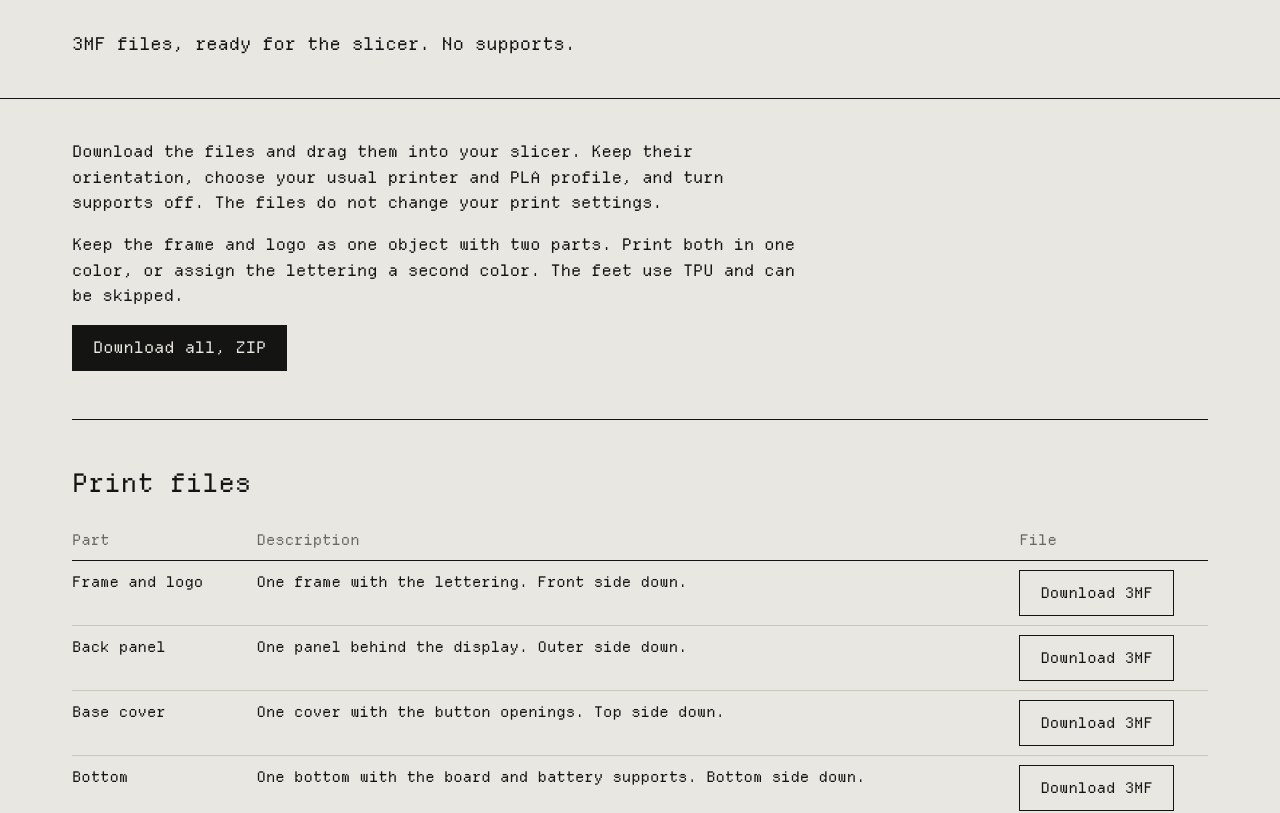
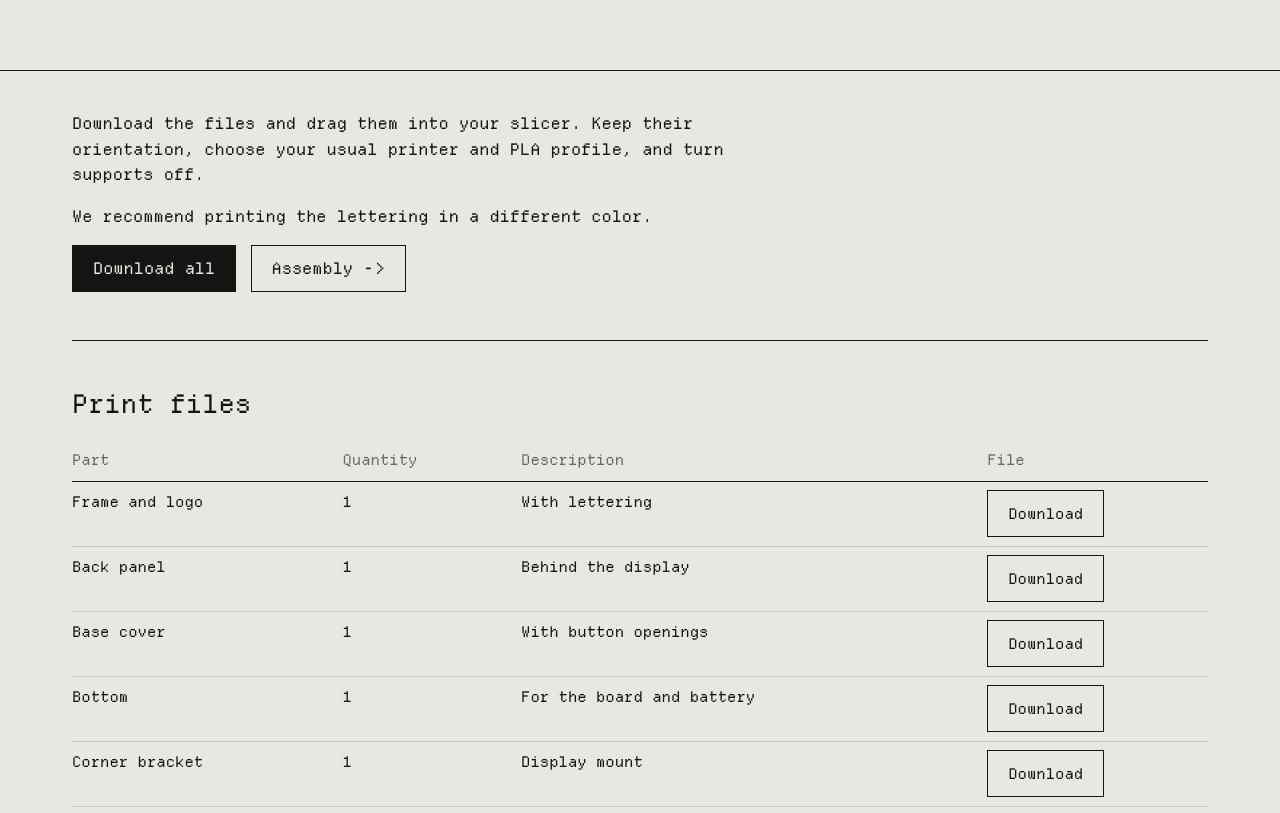
Before and after one commit to GrakovNe/perinkpheral-dev-portal, a React (Vite) app: page /hardware/print in a window 1280 px wide. Shown: the part 239-1052 px from the top of the page. Built offline with nearby package versions, Linux system fonts and the light colour scheme.

Commit message:
Simplify enclosure download page copy
Keep part descriptions brief, list quantities separately and place assembly beside the archive download in both languages.

```diff
--- a/src/pages/PrintCase.tsx
+++ b/src/pages/PrintCase.tsx
@@ -9,65 +9,63 @@ export function PrintCase() {
   const t = useT()
   const local = useLocal()
   const download = (url: string, name: string) => (
-    <Download href={url} label={`${t('Download', 'Скачать')}: ${name}, 3MF`}>
-      {t('Download', 'Скачать')} 3MF
+    <Download href={url} label={`${t('Download', 'Скачать')}: ${name}`}>
+      {t('Download', 'Скачать')}
     </Download>
   )
   const parts = [
-    [t('Frame and logo', 'Рамка и логотип'), t('One frame with the lettering. Front side down.', 'Одна рамка с надписью. Лицом вниз.'), caseFiles.frame],
-    [t('Back panel', 'Задняя панель'), t('One panel behind the display. Outer side down.', 'Одна крышка за экраном. Внешней стороной вниз.'), caseFiles.back],
-    [t('Base cover', 'Крышка основания'), t('One cover with the button openings. Top side down.', 'Одна крышка с отверстиями кнопок. Верхом вниз.'), caseFiles.base],
-    [t('Bottom', 'Дно'), t('One bottom with the board and battery supports. Bottom side down.', 'Одно дно с опорами платы и бортиками аккумулятора. Низом вниз.'), caseFiles.bottom],
-    [t('Corner bracket', 'Уголок'), t('One bracket for the display. Wide side down.', 'Один уголок крепления экрана. Широкой стороной вниз.'), caseFiles.bracket],
-    [t('Button caps', 'Колпачки кнопок'), t('Four caps. Wide side down.', 'Четыре колпачка. Широкой стороной вниз.'), caseFiles.caps],
-    [t('Feet, optional', 'Ножки, необязательно'), t('Six TPU feet. Flat side down.', 'Шесть ножек из TPU. Плоской стороной вниз.'), caseFiles.feet],
+    [t('Frame and logo', 'Рамка и логотип'), '1', t('With lettering', 'С надписью'), caseFiles.frame],
+    [t('Back panel', 'Задняя панель'), '1', t('Behind the display', 'За экраном'), caseFiles.back],
+    [t('Base cover', 'Крышка основания'), '1', t('With button openings', 'С отверстиями для кнопок'), caseFiles.base],
+    [t('Bottom', 'Дно'), '1', t('For the board and battery', 'Для платы и аккумулятора'), caseFiles.bottom],
+    [t('Corner bracket', 'Уголок'), '1', t('Display mount', 'Крепление экрана'), caseFiles.bracket],
+    [t('Button caps', 'Колпачки кнопок'), '4', t('For the button module', 'Для кнопочного модуля'), caseFiles.caps],
+    [t('Feet', 'Ножки'), '6', 'TPU', caseFiles.feet],
   ]
 
   return (
     <>
-      <PageHead eyebrow="Rev 1" title={t('Print the case', 'Печать корпуса')}>
-        {t('3MF files, ready for the slicer. No supports.', 'Файлы 3MF для слайсера. Печать без поддержек.')}
-      </PageHead>
+      <PageHead eyebrow="Rev 1" title={t('Print the case', 'Печать корпуса')} />
       <div className="wrap page-body single">
         <div className="doc">
           <section>
             <p>
               {t(
-                'Download the files and drag them into your slicer. Keep their orientation, choose your usual printer and PLA profile, and turn supports off. The files do not change your print settings.',
-                'Скачайте файлы и перетащите их в слайсер. Сохраните положение деталей, выберите обычный профиль своего принтера и PLA, отключите поддержки. Файлы не меняют настройки печати.',
+                'Download the files and drag them into your slicer. Keep their orientation, choose your usual printer and PLA profile, and turn supports off.',
+                'Скачайте файлы и перетащите их в слайсер. Сохраните положение деталей, выберите обычный профиль своего принтера и PLA, отключите поддержки.',
               )}
             </p>
             <p>
               {t(
-                'Keep the frame and logo as one object with two parts. Print both in one color, or assign the lettering a second color. The feet use TPU and can be skipped.',
-                'Оставьте рамку и логотип одним объектом из двух частей. Печатайте одним цветом или назначьте надписи второй. Ножки печатаются из TPU, их можно пропустить.',
+                'We recommend printing the lettering in a different color.',
+                'Рекомендуем печатать надпись другим цветом.',
               )}
             </p>
             <div className="buttons">
               <Download href={caseFiles.archive} quiet={false}>
-                {t('Download all, ZIP', 'Скачать всё, ZIP')}
+                {t('Download all', 'Скачать всё')}
               </Download>
+              <Link className="button quiet" to={local('/hardware#assembly')}>
+                {t('Assembly', 'Сборка')} <span className="arrow">-&gt;</span>
+              </Link>
             </div>
           </section>
 
           <section>
             <h2>{t('Print files', 'Файлы для печати')}</h2>
             <Table
-              head={[t('Part', 'Деталь'), t('Description', 'Описание'), t('File', 'Файл')]}
-              rows={parts.map(([name, description, url]) => [name, description, download(url, name)])}
+              head={[t('Part', 'Деталь'), t('Quantity', 'Количество'), t('Description', 'Описание'), t('File', 'Файл')]}
+              rows={parts.map(([name, quantity, description, url]) => [name, quantity, description, download(url, name)])}
             />
           </section>
 
           <section>
             <h2>{t('Source model', 'Исходная модель')}</h2>
-            <p>{t('The assembled case in STEP, for editing.', 'Корпус в сборе в формате STEP, для редактирования.')}</p>
+            <p>{t('The assembled case in STEP.', 'Корпус в сборе в формате STEP.')}</p>
             <div className="buttons">
               <Download href={caseFiles.step}>
                 {t('Download STEP', 'Скачать STEP')}
               </Download>
-              <Link className="button quiet" to={local('/hardware#assembly')}>
-                {t('Assembly', 'Сборка')} <span className="arrow">-&gt;</span>
-              </Link>
             </div>
           </section>
         </div>
```
